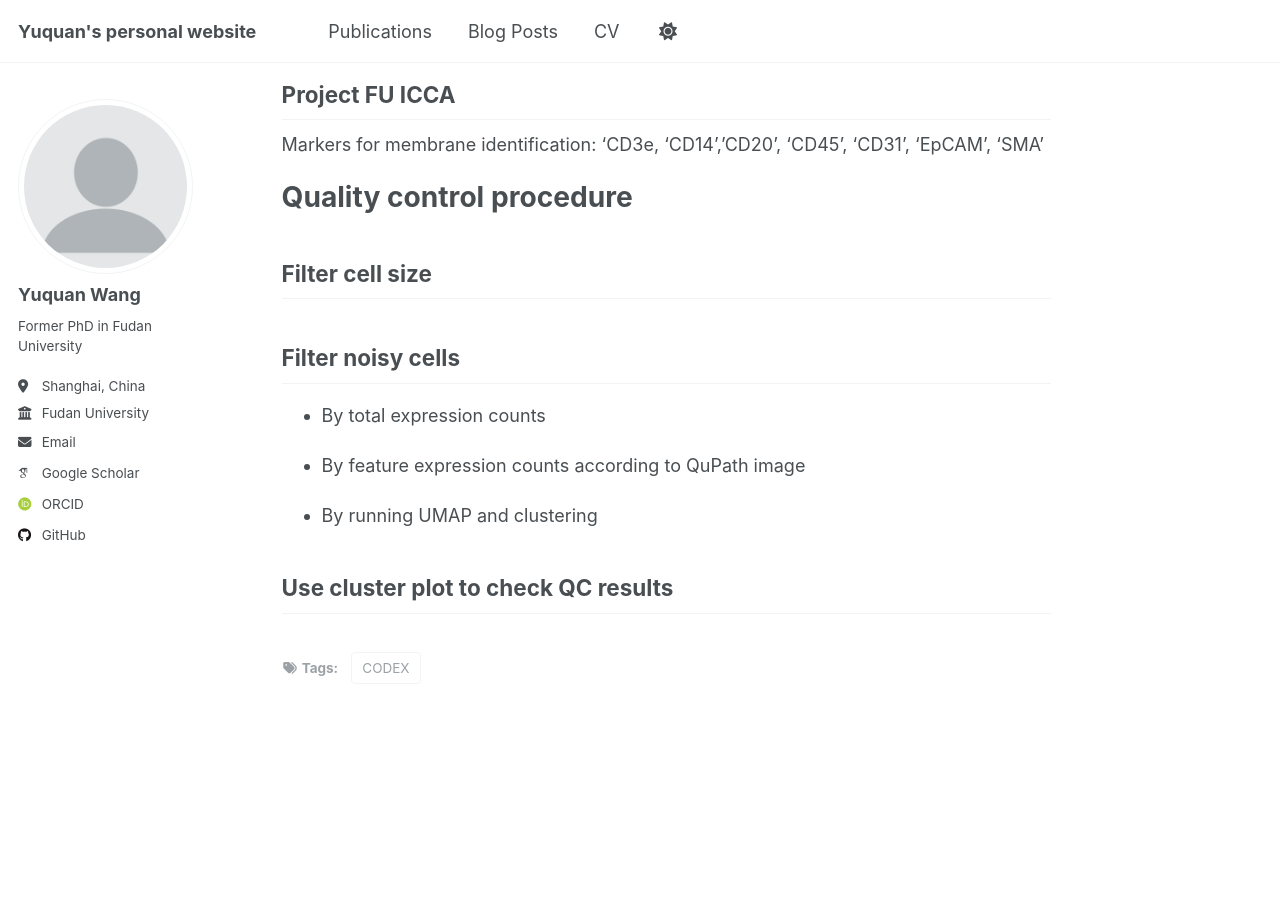
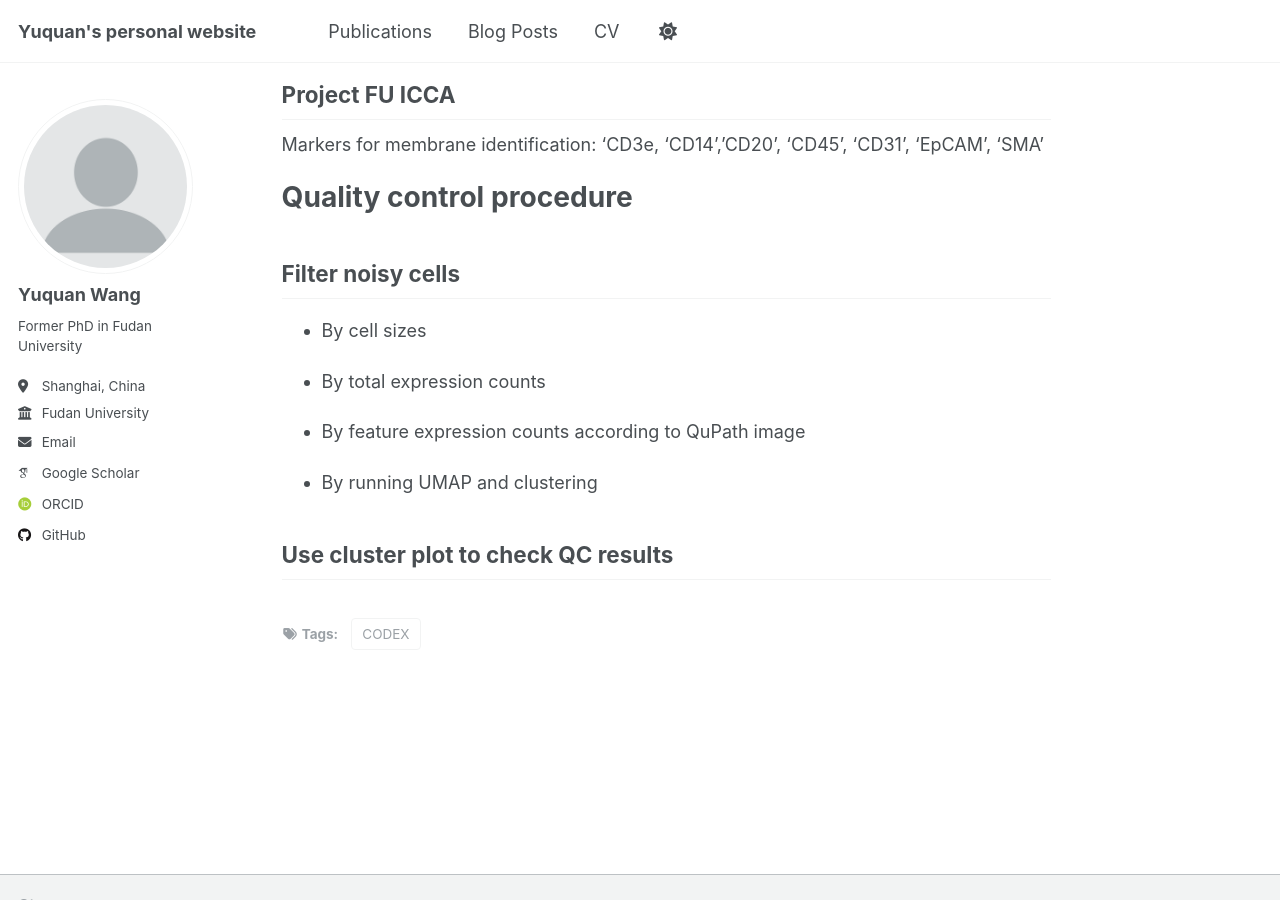
Before and after one commit to YuquanW/YuquanW.github.io, a Jekyll site: the page built from _posts/2025-06-27-blog-post-1.md, in a window 1280 px wide and 900 px high, scrolled down 3598 px. Built offline with Jekyll 4.4.1, drawn with Linux system fonts in a browser that asks for light colours; some web fonts are replaced.

Commit message:
Update 2025-06-27-blog-post-1.md

```diff
--- a/_posts/2025-06-27-blog-post-1.md
+++ b/_posts/2025-06-27-blog-post-1.md
@@ -158,9 +158,9 @@ Markers for membrane identification: 'CD3e, 'CD14','CD20', 'CD45', 'CD31', 'EpCA
 
 # Quality control procedure
 
-## Filter cell size
+## Filter noisy cells
 
-## Filter noisy cells
+- By cell sizes
 
 - By total expression counts
 
```
